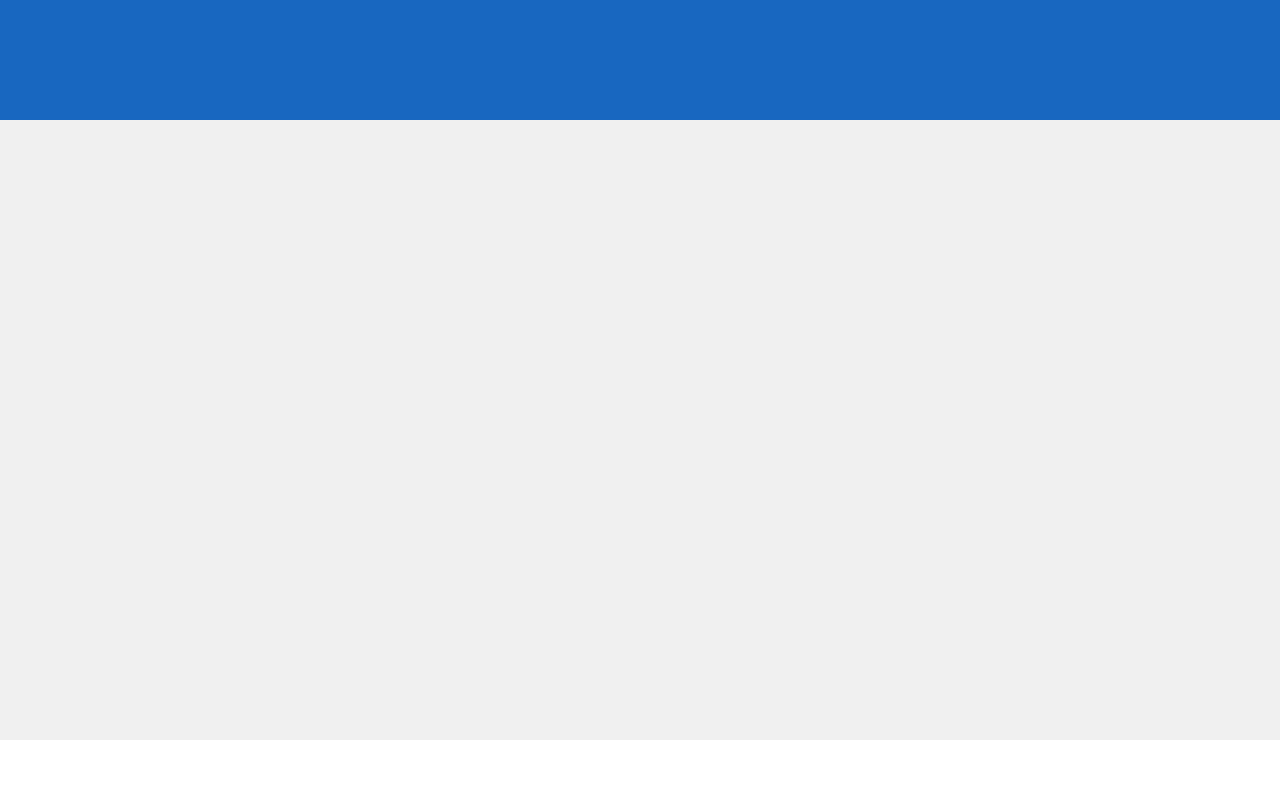
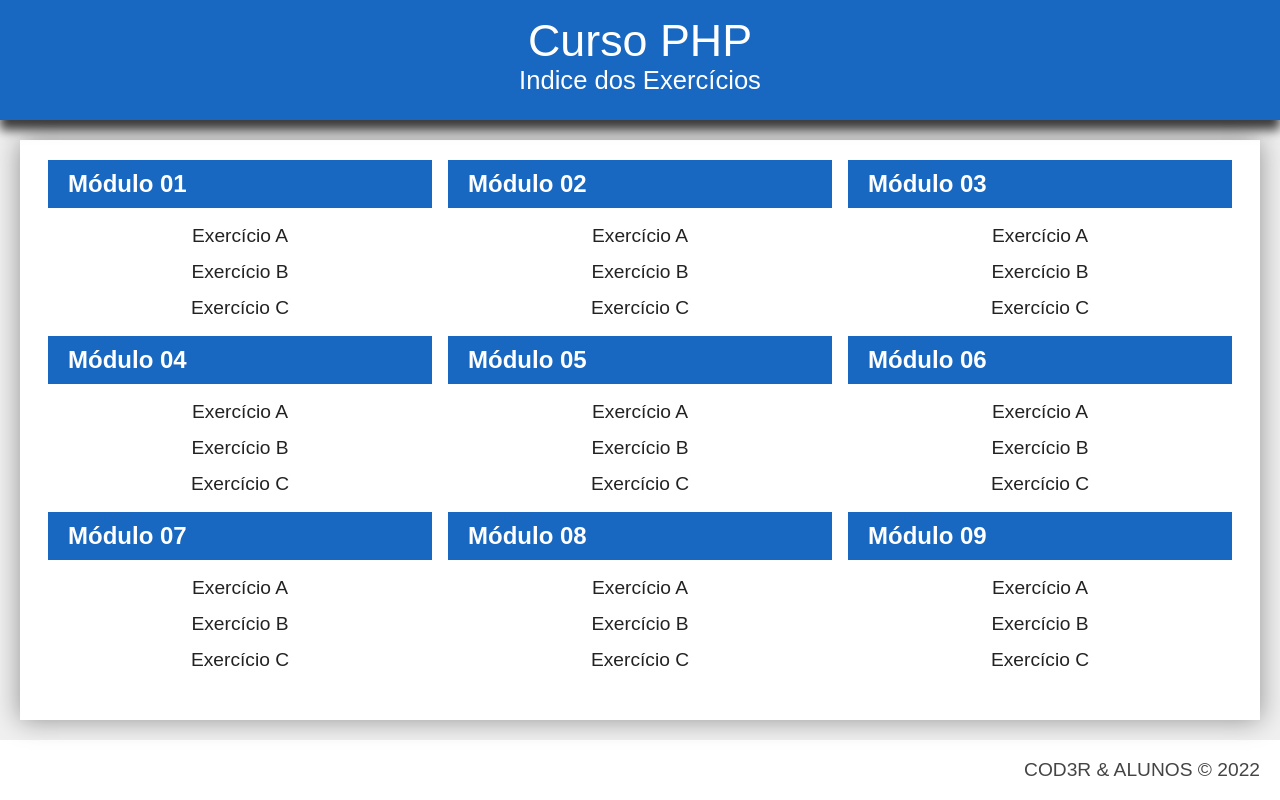
Before and after one commit to ThomNascimento/curso-PHP-7-completo, a PHP site: page / in a window 1280 px wide. Run offline with PHP 8.4, Linux system fonts and the light colour scheme.

Commit message:
criação do Menu

```diff
--- a/assets/style.css
+++ b/assets/style.css
@@ -18,6 +18,27 @@ body {
 .cabecalho {
     grid-area: cabecalho;
     background-color: #1867c0;
+    color: white;
+    display: flex;
+    flex-direction: column;
+    justify-content: center;
+    align-items: center;
+    padding-bottom: 10px;
+    z-index: 1;
+    box-shadow: 0px 10px 10px 0px rgba(0,0,0,0.75);
+}
+
+.cabecalho > h1 {
+    margin: 0px;
+    font-weight: 300;
+    font-size: 2.8rem;
+}
+
+.cabecalho > h2 {
+    margin: 0px;
+    font-weight: 200;
+    font-size: 1.6rem;
+
 }
 
 .principal {
@@ -27,7 +48,63 @@ body {
     padding: 20px;
 }
 
+.conteudo {
+    position: relative;
+    height: 100%;
+    overflow-y: scroll;
+    background-color: #fff;
+    padding: 20px;
+    box-shadow: 0px 0px 25px 0px rgba(0,0,0,0.4);
+}
+
 .rodape {
     grid-area: rodape;
     background-color: #fff;
+    display: flex;
+    justify-content: flex-end;
+    align-items: center;
+    font-size: 1.2rem;
+    padding: 0px 20px;
+    color: #444;
+
 }
+
+.modulos {
+    display: flex;
+    flex-wrap: wrap;
+    justify-content: space-around;
+}
+
+.modulo {
+    flex-basis: 32%;
+}
+
+.modulo > h3 {
+    margin: 0px;
+    color: #fff;
+    font-size: 1.5rem;
+    padding: 10px 20px;
+    background-color: #1867c0;
+}
+
+.modulo > ul {
+    margin: 0px;
+    padding: 10px;
+    list-style: none;
+}
+
+.modulo > ul > li {
+    padding: 7px;
+    font-size: 1.2rem;
+    cursor: pointer;
+}
+
+.modulo > ul > li > a {
+    display: flex;
+    text-decoration: none;
+    color: #222;
+}
+
+.modulo > ul > li:hover {
+    background-color: #EEE;
+}
--- a/index.html
+++ b/index.html
@@ -9,8 +9,90 @@
 
 </head>
 <body>
-    <header class="cabecalho"></header>
-    <main class="principal"></main>
-    <footer class="rodape"></footer>
+    <header class="cabecalho">
+        <h1>Curso PHP</h1>
+        <h2>Indice dos Exercícios</h2>
+    </header>
+    <main class="principal">
+        <div class="conteudo">
+            <div class="modulos">
+                <div class="modulo">
+                    <h3>Módulo 01</h3>
+                    <ul>
+                      <li><a href="#" class="modulos">Exercício A</a></li>
+                      <li><a href="#" class="modulos">Exercício B</a></li>
+                      <li><a href="#" class="modulos">Exercício C</a></li>
+                    </ul>
+                </div>
+                <div class="modulo">
+                    <h3>Módulo 02</h3>
+                    <ul>
+                      <li><a href="#" class="modulos">Exercício A</a></li>
+                      <li><a href="#" class="modulos">Exercício B</a></li>
+                      <li><a href="#" class="modulos">Exercício C</a></li>
+                    </ul>
+                </div>
+                <div class="modulo">
+                    <h3>Módulo 03</h3>
+                    <ul>
+                      <li><a href="#" class="modulos">Exercício A</a></li>
+                      <li><a href="#" class="modulos">Exercício B</a></li>
+                      <li><a href="#" class="modulos">Exercício C</a></li>
+                    </ul>
+                </div>
+                <div class="modulo">
+                    <h3>Módulo 04</h3>
+                    <ul>
+                      <li><a href="#" class="modulos">Exercício A</a></li>
+                      <li><a href="#" class="modulos">Exercício B</a></li>
+                      <li><a href="#" class="modulos">Exercício C</a></li>
+                    </ul>
+                </div>
+                <div class="modulo">
+                    <h3>Módulo 05</h3>
+                    <ul>
+                      <li><a href="#" class="modulos">Exercício A</a></li>
+                      <li><a href="#" class="modulos">Exercício B</a></li>
+                      <li><a href="#" class="modulos">Exercício C</a></li>
+                    </ul>
+                </div>
+                <div class="modulo">
+                    <h3>Módulo 06</h3>
+                    <ul>
+                      <li><a href="#" class="modulos">Exercício A</a></li>
+                      <li><a href="#" class="modulos">Exercício B</a></li>
+                      <li><a href="#" class="modulos">Exercício C</a></li>
+                    </ul>
+                </div>
+                <div class="modulo">
+                    <h3>Módulo 07</h3>
+                    <ul>
+                      <li><a href="#" class="modulos">Exercício A</a></li>
+                      <li><a href="#" class="modulos">Exercício B</a></li>
+                      <li><a href="#" class="modulos">Exercício C</a></li>
+                    </ul>
+                </div>
+                <div class="modulo">
+                    <h3>Módulo 08</h3>
+                    <ul>
+                      <li><a href="#" class="modulos">Exercício A</a></li>
+                      <li><a href="#" class="modulos">Exercício B</a></li>
+                      <li><a href="#" class="modulos">Exercício C</a></li>
+                    </ul>
+                </div>
+                <div class="modulo">
+                    <h3>Módulo 09</h3>
+                    <ul>
+                      <li><a href="#" class="modulos">Exercício A</a></li>
+                      <li><a href="#" class="modulos">Exercício B</a></li>
+                      <li><a href="#" class="modulos">Exercício C</a></li>
+                    </ul>
+                </div>
+            </div>
+        </div>
+    </main>
+    <footer class="rodape">
+        COD3R & ALUNOS &copy; 2022
+    </footer>
 </body>
 </html>
```
